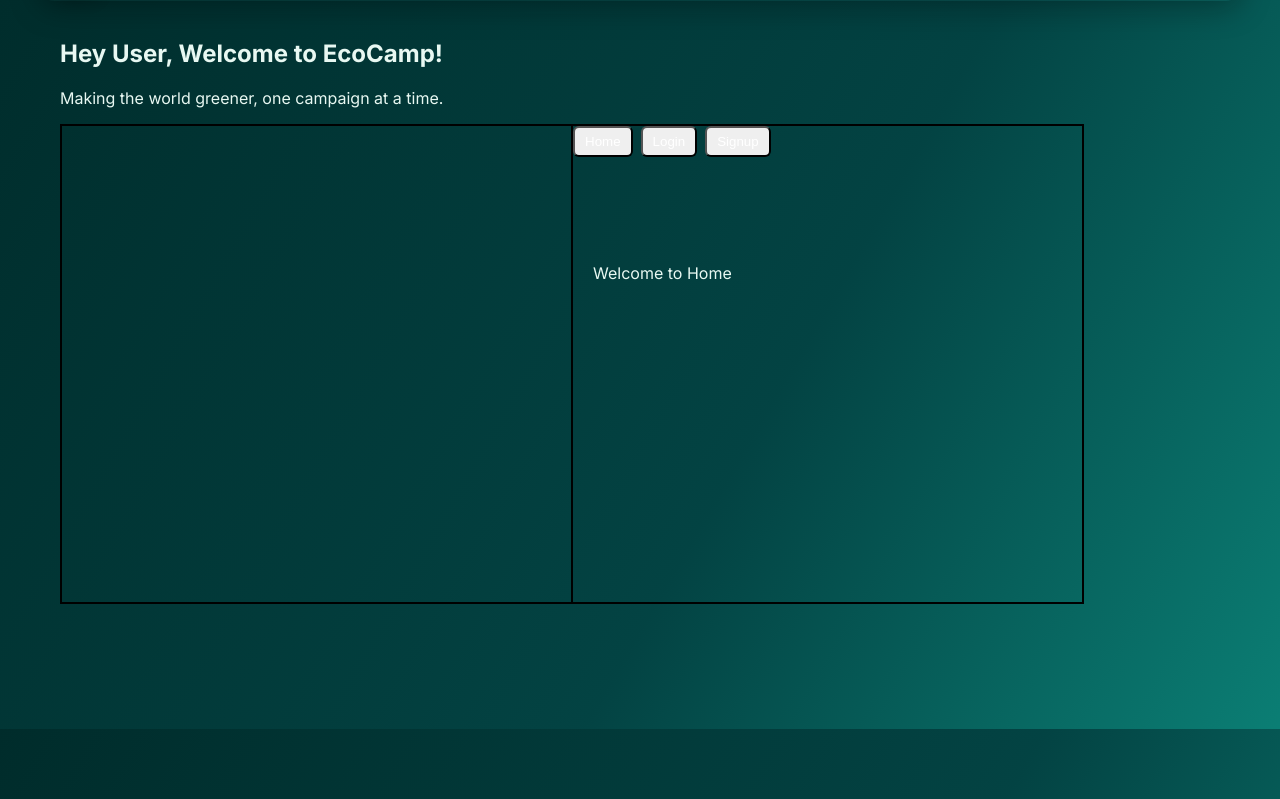
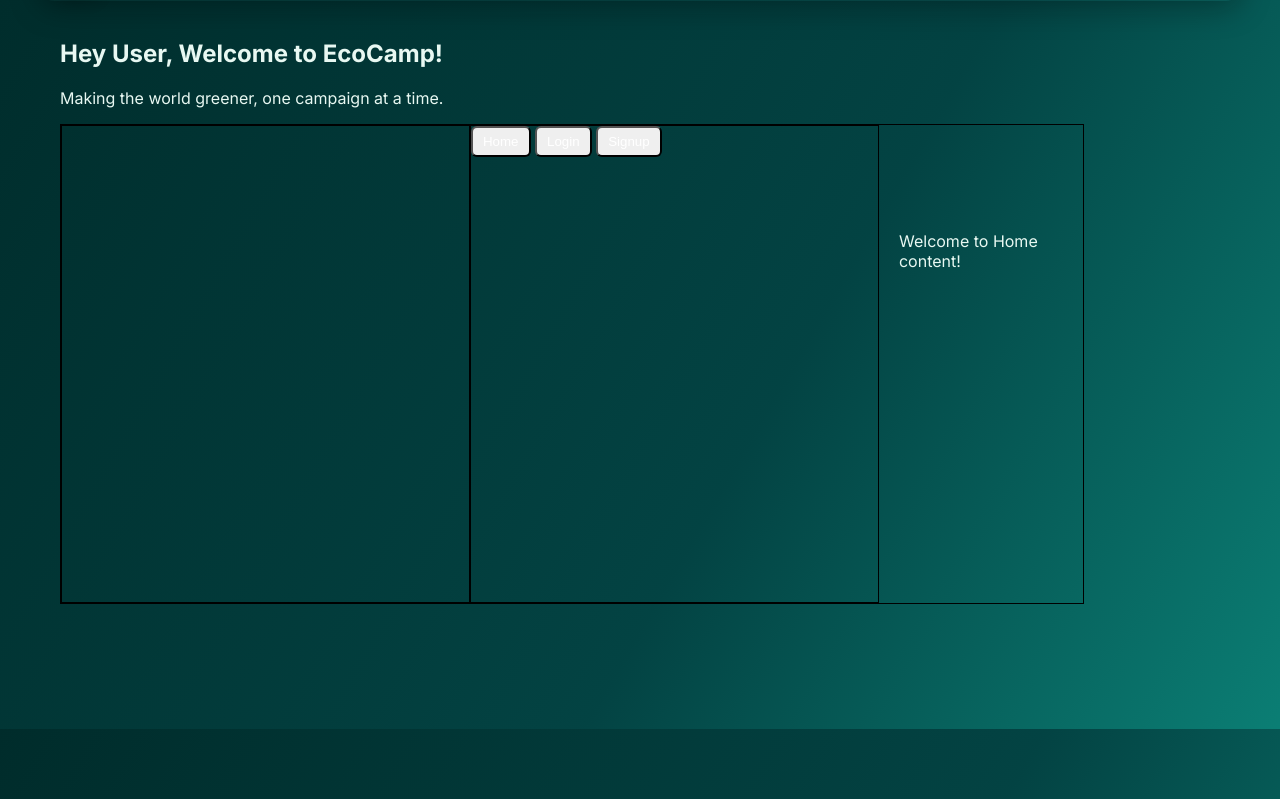
Before and after one commit to dipanshuag19/EcoCamp, a Flask app: template templates/index.html in a window 1280 px wide. Shown: the part 71-870 px from the top of the page. Run offline with Flask 3, Linux system fonts and the light colour scheme; the template is opened without the code that fills it: most values are stand-ins (such as "Sample title", 1, 10 or a date in 2020).

Commit message:
Update index.html

```diff
--- a/templates/index.html
+++ b/templates/index.html
@@ -328,21 +328,23 @@
   <h1>Hey {{ fullname.split()[0] }}, Welcome to EcoCamp!</h1>
   <p>Making the world greener, one campaign at a time.</p>
   <div class="main-h">
-    <div>{%if isadmin %}
+    <div>{% if isadmin %}
       <iframe src="/pendingevents"></iframe>
-       {% endif %}
-    </div>
+    {% endif %}</div>
+
+    <!-- Nested tabs inside Home -->
     <div>
-  <nav>
-  <button class="navlink" data-section="home">Home</button>
+      <button class="navlink" data-section="home-main">Home</button>
       <button class="navlink" data-section="login">Login</button>
       <button class="navlink" data-section="signup">Signup</button>
-</nav>
+    </div>
 
-<section id="home" class="active">
-  <p>Welcome to Home</p>
+    <!-- Nested Home content -->
+    <section id="home-main" class="active">
+      <p>Welcome to Home content!</p>
     </section>
 
+    <!-- Nested Login content -->
     <section id="login">
       <form class="login-form">
         <input type="text" placeholder="Username">
@@ -351,8 +353,9 @@
       </form>
     </section>
 
+    <!-- Nested Signup content -->
     <section id="signup">
-  <form class="signup-form">
+      <form class="login-form">
         <input type="text" placeholder="Username">
         <input type="password" placeholder="Password">
         <input type="cpassword" placeholder="Confirm Password">
@@ -362,15 +365,9 @@
       </form>
     </section>
 
-<style>
-  section { display: none; }
-  section.active { display: block; }
-</style>
-
-</div>
-
   </div>
 </section>
+
 
 <section id="campaigns">
   <div class="main-ac">
```
Lines whose indentation alone changed are shown as unchanged.
